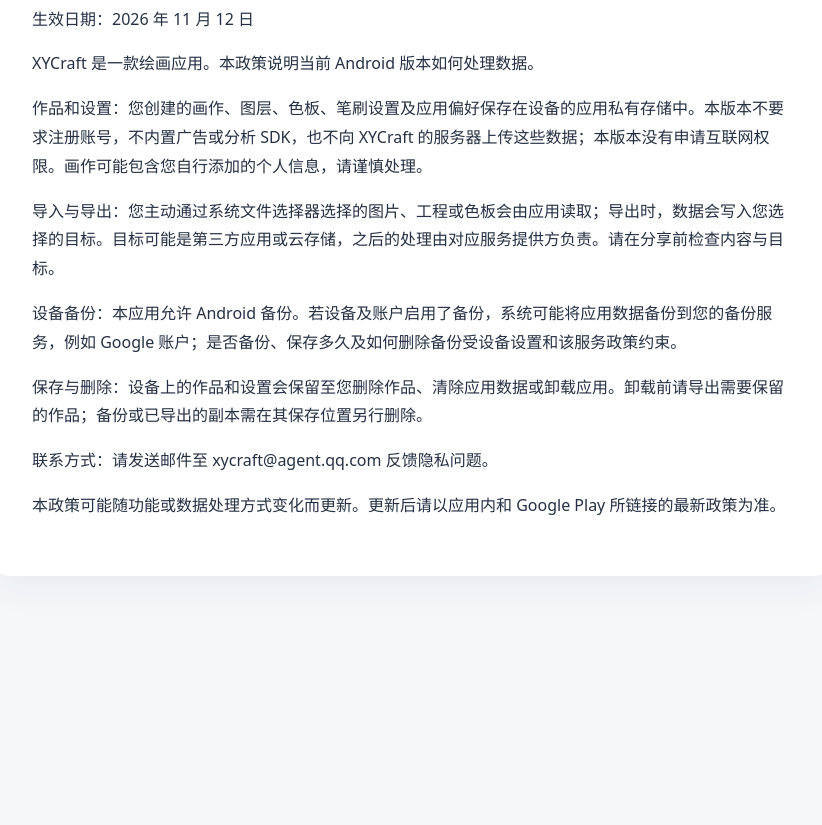
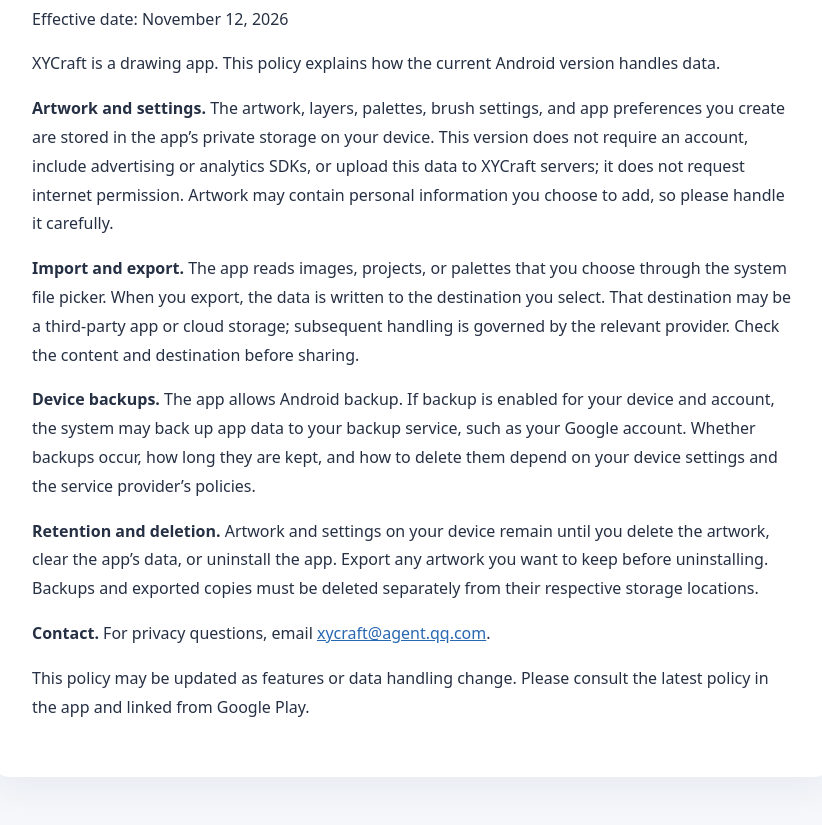
Before and after one commit to xiaoloveying/xycraft-legal, a plain HTML site: page privacy.html in a window 1280 px wide. Shown: the part 195-1020 px from the top of the page, without its empty margins (228-1050 px from the left). Before the commit the page ends 819 px from the top, so only its background shows below. Drawn offline with Linux system fonts and the light colour scheme.

Commit message:
Make English the default legal language

```diff
--- a/privacy.html
+++ b/privacy.html
@@ -1,8 +1,8 @@
-<!doctype html><html lang="zh-CN"><head><meta charset="utf-8"><meta name="viewport" content="width=device-width, initial-scale=1"><title>XYCraft 隐私政策</title><style>body{font:16px/1.8 system-ui,-apple-system,sans-serif;color:#263044;background:#f5f7fb;margin:0}main{max-width:760px;margin:48px auto;background:white;padding:40px;border-radius:18px;box-shadow:0 8px 40px #14243a12}h1{line-height:1.25}@media(max-width:600px){main{margin:0;padding:24px;border-radius:0}}</style></head><body><main><nav aria-label="语言 / Language"><strong>简体中文</strong> · <a href="privacy-en.html" lang="en">English</a></nav><h1>XYCraft 隐私政策</h1><p>生效日期：2026 年 11 月 12 日</p>
-<p>XYCraft 是一款绘画应用。本政策说明当前 Android 版本如何处理数据。</p>
-<p>作品和设置：您创建的画作、图层、色板、笔刷设置及应用偏好保存在设备的应用私有存储中。本版本不要求注册账号，不内置广告或分析 SDK，也不向 XYCraft 的服务器上传这些数据；本版本没有申请互联网权限。画作可能包含您自行添加的个人信息，请谨慎处理。</p>
-<p>导入与导出：您主动通过系统文件选择器选择的图片、工程或色板会由应用读取；导出时，数据会写入您选择的目标。目标可能是第三方应用或云存储，之后的处理由对应服务提供方负责。请在分享前检查内容与目标。</p>
-<p>设备备份：本应用允许 Android 备份。若设备及账户启用了备份，系统可能将应用数据备份到您的备份服务，例如 Google 账户；是否备份、保存多久及如何删除备份受设备设置和该服务政策约束。</p>
-<p>保存与删除：设备上的作品和设置会保留至您删除作品、清除应用数据或卸载应用。卸载前请导出需要保留的作品；备份或已导出的副本需在其保存位置另行删除。</p>
-<p>联系方式：请发送邮件至 xycraft@agent.qq.com 反馈隐私问题。</p>
-<p>本政策可能随功能或数据处理方式变化而更新。更新后请以应用内和 Google Play 所链接的最新政策为准。</p></main></body></html>
+<!doctype html><html lang="en"><head><meta charset="utf-8"><meta name="viewport" content="width=device-width, initial-scale=1"><title>XYCraft Privacy Policy</title><style>body{font:16px/1.8 system-ui,-apple-system,sans-serif;color:#263044;background:#f5f7fb;margin:0}main{max-width:760px;margin:48px auto;background:#fff;padding:40px;border-radius:18px;box-shadow:0 8px 40px #14243a12}h1{line-height:1.25}a{color:#2867b2}@media(max-width:600px){main{margin:0;padding:24px;border-radius:0}}</style></head><body><main><nav aria-label="Language"><a href="privacy-zh.html" lang="zh-CN">简体中文</a> · <strong>English</strong></nav><h1>XYCraft Privacy Policy</h1><p>Effective date: November 12, 2026</p>
+<p>XYCraft is a drawing app. This policy explains how the current Android version handles data.</p>
+<p><strong>Artwork and settings.</strong> The artwork, layers, palettes, brush settings, and app preferences you create are stored in the app’s private storage on your device. This version does not require an account, include advertising or analytics SDKs, or upload this data to XYCraft servers; it does not request internet permission. Artwork may contain personal information you choose to add, so please handle it carefully.</p>
+<p><strong>Import and export.</strong> The app reads images, projects, or palettes that you choose through the system file picker. When you export, the data is written to the destination you select. That destination may be a third-party app or cloud storage; subsequent handling is governed by the relevant provider. Check the content and destination before sharing.</p>
+<p><strong>Device backups.</strong> The app allows Android backup. If backup is enabled for your device and account, the system may back up app data to your backup service, such as your Google account. Whether backups occur, how long they are kept, and how to delete them depend on your device settings and the service provider’s policies.</p>
+<p><strong>Retention and deletion.</strong> Artwork and settings on your device remain until you delete the artwork, clear the app’s data, or uninstall the app. Export any artwork you want to keep before uninstalling. Backups and exported copies must be deleted separately from their respective storage locations.</p>
+<p><strong>Contact.</strong> For privacy questions, email <a href="mailto:xycraft@agent.qq.com">xycraft@agent.qq.com</a>.</p>
+<p>This policy may be updated as features or data handling change. Please consult the latest policy in the app and linked from Google Play.</p></main></body></html>
```
